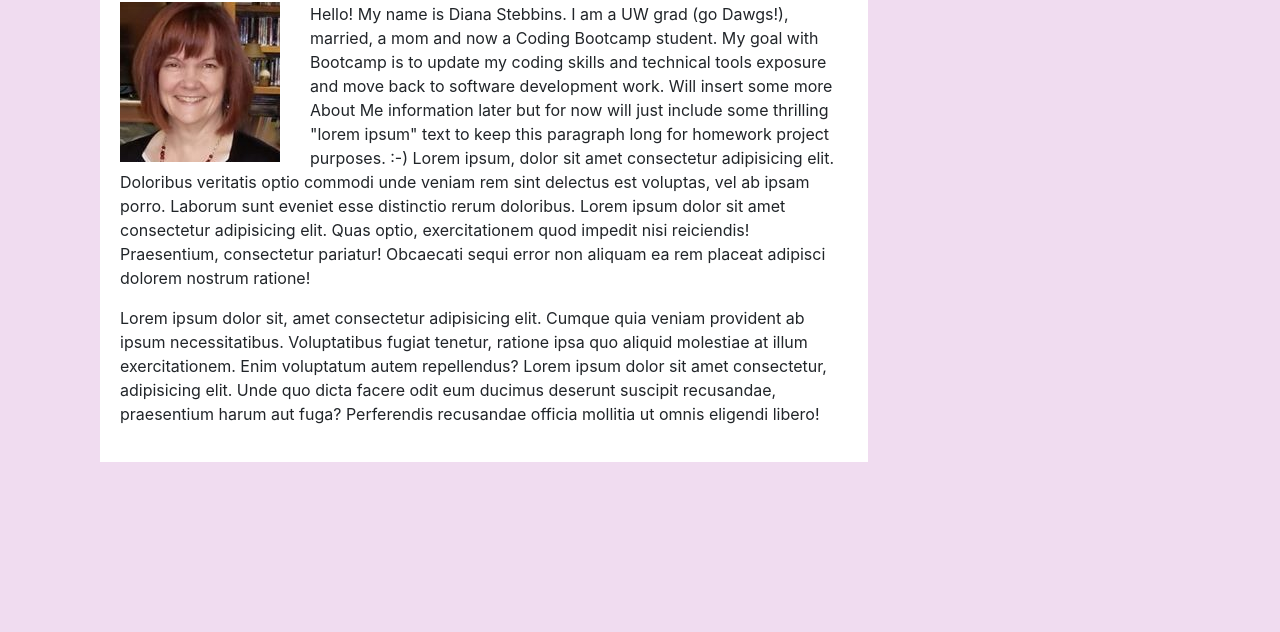
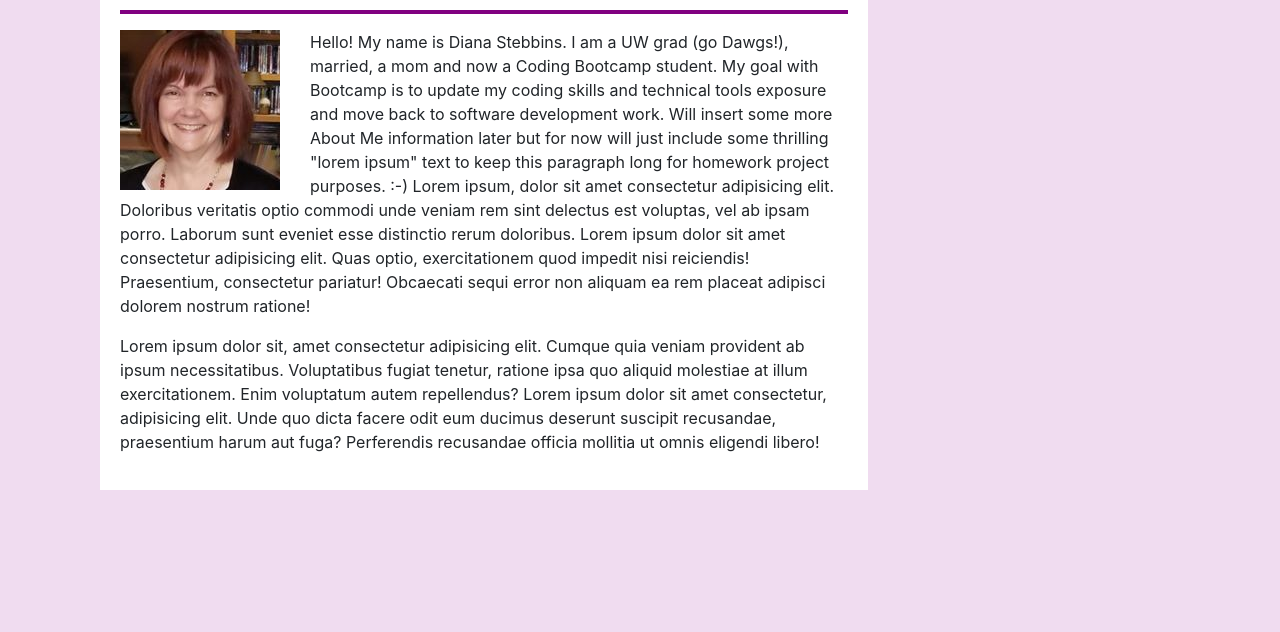
Before and after one commit to dianastebbins/homework2-responsivenessPortfolio, a plain HTML site: page index.html in a window 1280 px wide. Shown: the part 168-800 px from the top of the page. Drawn offline with nearby package versions, Linux system fonts and the light colour scheme.

Commit message:
added horizontal divider

```diff
--- a/css/style.css
+++ b/css/style.css
@@ -12,6 +12,11 @@ body {
 .navbar {
     background: white;
 }
+
+/* Rounded border */
+hr.purple {
+    border-top: 4px solid purple;
+  }
 
 /* makes the text wrap under the picture when the screen is smaller */
 .wrapTextUnder {
--- a/index.html
+++ b/index.html
@@ -32,6 +32,7 @@
     <!-- content section -->
     <section class="contentSection">
         <h1>About Me</h1>
+        <hr class="purple"/>
 
         <img src="assets/ProfilePic.jpg" class="wrapTextUnder" alt="Diana Stebbins profile picture">
         <p>
```
Also changed, not shown: contact.html (+1 -0 lines), portfolio.html (+1 -0 lines).
